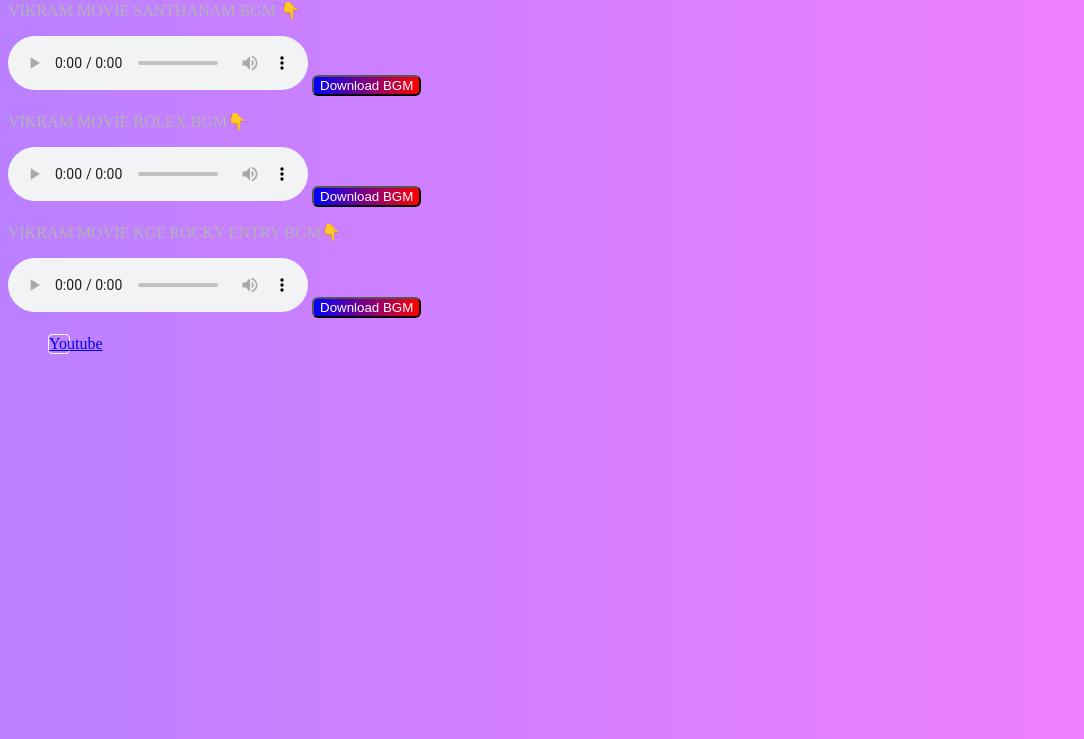
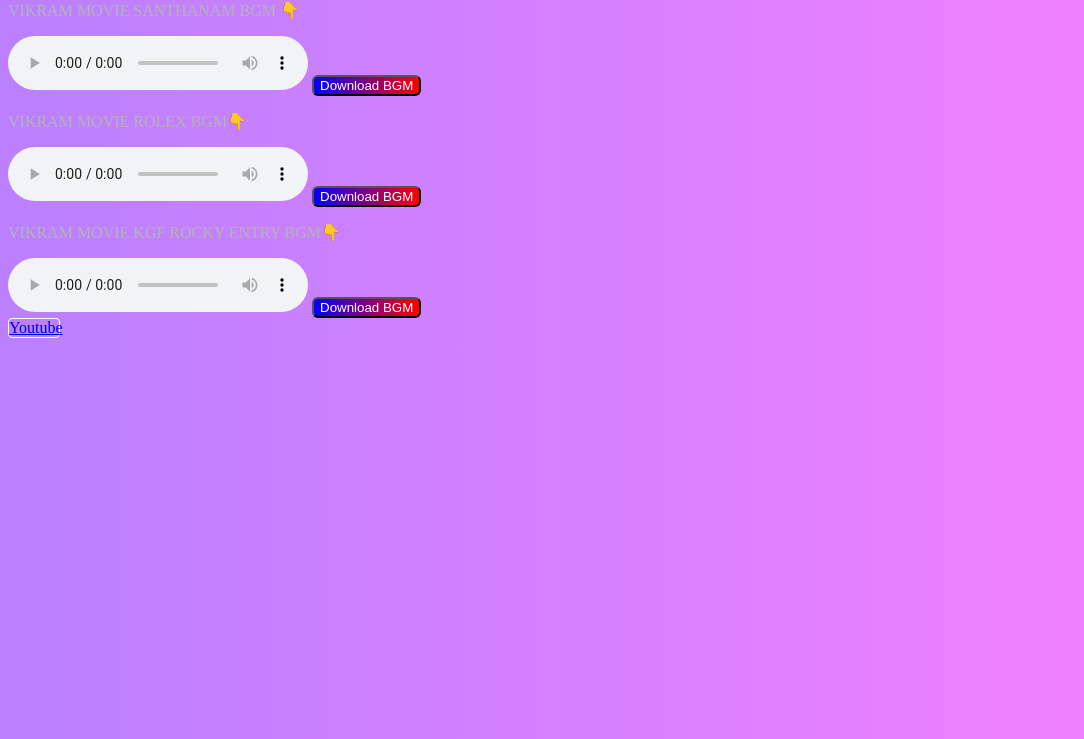
Before and after one commit to Akasharts/MoviezLoverz, a plain HTML site: page index.html in a window 1280 px wide. Shown: the part 61-800 px from the top of the page, without its empty margins (0-1084 px from the left). Drawn offline with Linux system fonts and the light colour scheme.

Commit message:
Update index.html

```diff
--- a/index.html
+++ b/index.html
@@ -45,8 +45,8 @@
 <a href="kgfbgm.mp3" download ><button>Download BGM</button></a>
 
 </div>
-<ul>
-<li><a href="https://youtube.com/channel/UChuRkIBlmSXorRv2X-sPT-A">Youtube</a></li></ul>
+
+<li><a href="https://youtube.com/channel/UChuRkIBlmSXorRv2X-sPT-A">Youtube</a></li>
 <style>
 			button{
 							border-radius:6px;
@@ -63,12 +63,12 @@
 							font-size: 25px;
 							color:#fff;
 			}
-ul li {
+ li {
 color:#fff;
 border:1px solid #fff;
 border-radius: 4px;
 list-style:none;
-Width:20px;
+Width:50px;
 }
 </style>
 
```
